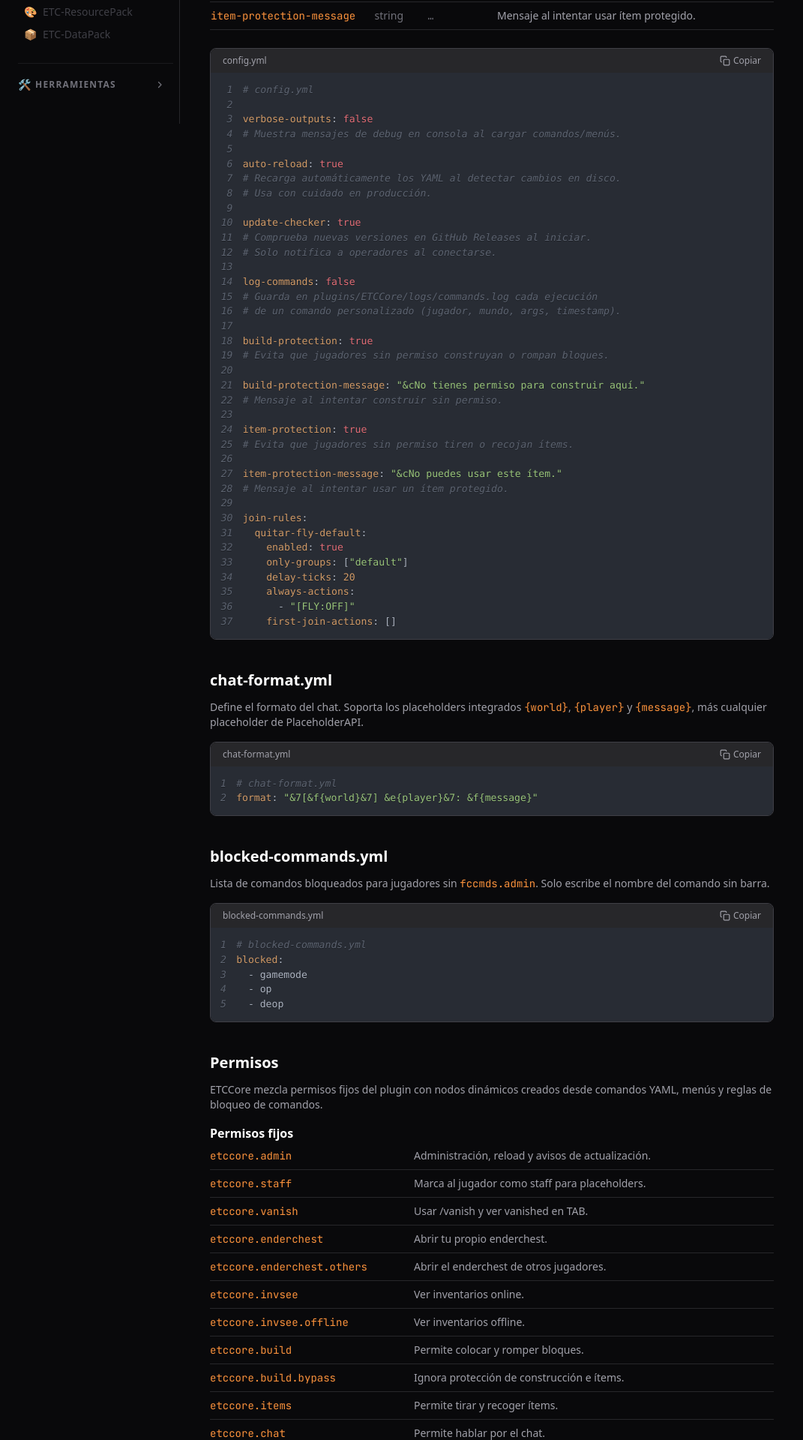
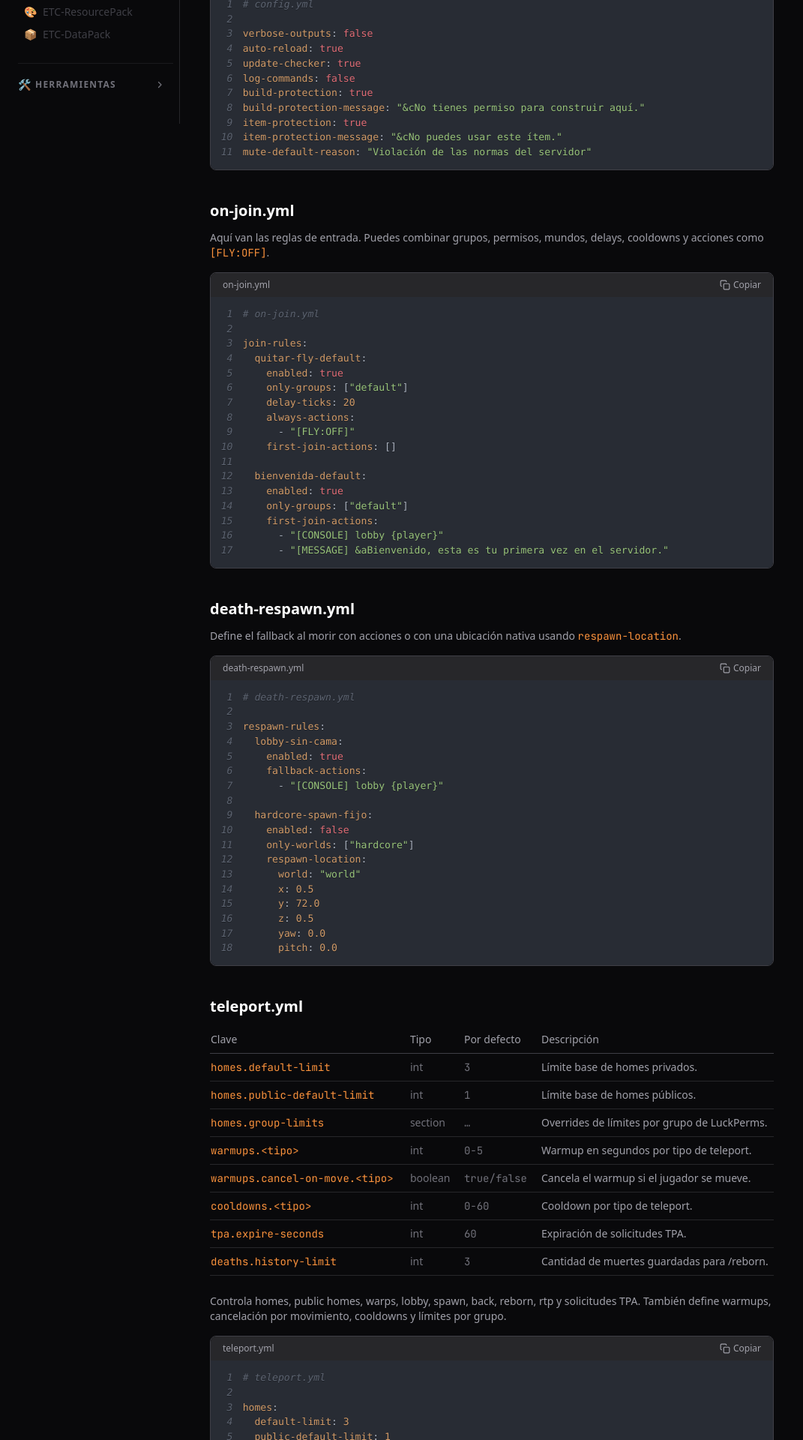
Before and after one commit to ETC-Minecraft/ETC-Minecraft-Docs, a React (Vite) app: page /etccore/config in a window 1280 px wide. Shown: the part 640-2560 px from the top of the page at 75% size, without its empty margins (0-1071 px from the left). Built offline with nearby package versions, Linux system fonts and the light colour scheme; the HTML template or start-up script is replaced by a standard one.

Commit message:
docs: separated config files, teleport system, playtime variables, updated permissions

```diff
--- a/src/pages/Actions.jsx
+++ b/src/pages/Actions.jsx
@@ -61,6 +61,10 @@ export default function Actions() {
         el listado completo de nodos disponibles está en <Link to="/etccore/config" className="text-brand-400 hover:underline">Configuración → Permisos</Link>.
       </div>
 
+      <div className="mb-6 rounded-lg border border-zinc-800 bg-zinc-900/60 p-4 text-sm text-zinc-300">
+        También puedes reutilizar variables automáticas como <code className="text-brand-400">{'{var:playtime.human}'}</code> y placeholders como <code className="text-brand-400">%etccore_playtime_human%</code> para mostrar horas jugadas en mensajes, títulos o menús.
+      </div>
+
       <h2 className="text-2xl font-bold text-white mt-8 mb-4">Referencia de acciones</h2>
       <div className="space-y-2">
         {actions.map(a => (
--- a/src/pages/Config.jsx
+++ b/src/pages/Config.jsx
@@ -4,31 +4,18 @@ const configYml = `
 # config.yml
 
 verbose-outputs: false
-# Muestra mensajes de debug en consola al cargar comandos/menús.
+auto-reload: true
+update-checker: true
+log-commands: false
+build-protection: true
+build-protection-message: "&cNo tienes permiso para construir aquí."
+item-protection: true
+item-protection-message: "&cNo puedes usar este ítem."
+mute-default-reason: "Violación de las normas del servidor"
+`
 
-auto-reload: true
-# Recarga automáticamente los YAML al detectar cambios en disco.
-# Usa con cuidado en producción.
-
-update-checker: true
-# Comprueba nuevas versiones en GitHub Releases al iniciar.
-# Solo notifica a operadores al conectarse.
-
-log-commands: false
-# Guarda en plugins/ETCCore/logs/commands.log cada ejecución
-# de un comando personalizado (jugador, mundo, args, timestamp).
-
-build-protection: true
-# Evita que jugadores sin permiso construyan o rompan bloques.
-
-build-protection-message: "&cNo tienes permiso para construir aquí."
-# Mensaje al intentar construir sin permiso.
-
-item-protection: true
-# Evita que jugadores sin permiso tiren o recojan ítems.
-
-item-protection-message: "&cNo puedes usar este ítem."
-# Mensaje al intentar usar un ítem protegido.
+const onJoinYml = `
+# on-join.yml
 
 join-rules:
   quitar-fly-default:
@@ -38,6 +25,87 @@ join-rules:
     always-actions:
       - "[FLY:OFF]"
     first-join-actions: []
+
+  bienvenida-default:
+    enabled: true
+    only-groups: ["default"]
+    first-join-actions:
+      - "[CONSOLE] lobby {player}"
+      - "[MESSAGE] &aBienvenido, esta es tu primera vez en el servidor."
+`
+
+const deathRespawnYml = `
+# death-respawn.yml
+
+respawn-rules:
+  lobby-sin-cama:
+    enabled: true
+    fallback-actions:
+      - "[CONSOLE] lobby {player}"
+
+  hardcore-spawn-fijo:
+    enabled: false
+    only-worlds: ["hardcore"]
+    respawn-location:
+      world: "world"
+      x: 0.5
+      y: 72.0
+      z: 0.5
+      yaw: 0.0
+      pitch: 0.0
+`
+
+const teleportYml = `
+# teleport.yml
+
+homes:
+  default-limit: 3
+  public-default-limit: 1
+  group-limits:
+    default:
+      private: 3
+      public: 1
+    vip:
+      private: 6
+      public: 2
+
+warmups:
+  home: 3
+  publichome: 3
+  warp: 3
+  lobby: 2
+  spawn: 2
+  back: 0
+  reborn: 0
+  rtp: 5
+  tpa: 3
+  tp-admin: 0
+  cancel-move-distance: 0.15
+  cancel-on-move:
+    home: true
+    warp: true
+    back: false
+    reborn: false
+    rtp: true
+
+cooldowns:
+  back: 10
+  reborn: 10
+  rtp: 60
+
+tpa:
+  expire-seconds: 60
+
+deaths:
+  history-limit: 3
+`
+
+const playtimeYml = `
+# playtime.yml
+
+enabled: true
+sync-interval-seconds: 60
+vars-prefix: "playtime"
 `
 
 const chatFmtYml = `
@@ -53,21 +121,31 @@ blocked:
   - deop
 `
 
-const sections = [
-  {
-    title: 'config.yml — opciones principales',
-    rows: [
-      ['verbose-outputs', 'boolean', 'false', 'Mensajes de debug en consola al cargar YAMLs.'],
+const tables = {
+  config: [
+    ['verbose-outputs', 'boolean', 'false', 'Mensajes de debug al cargar YAMLs.'],
     ['auto-reload', 'boolean', 'true', 'Recarga archivos automáticamente al detectar cambios.'],
-      ['update-checker', 'boolean', 'true', 'Notifica a OPs sobre nuevas versiones de ETCCore.'],
-      ['log-commands', 'boolean', 'false', 'Registra cada ejecución en logs/commands.log.'],
+    ['update-checker', 'boolean', 'true', 'Notifica a OPs sobre nuevas versiones.'],
+    ['log-commands', 'boolean', 'false', 'Registra ejecuciones en logs/commands.log.'],
     ['build-protection', 'boolean', 'true', 'Bloquea construcción a jugadores sin permiso.'],
-      ['build-protection-message', 'string', '…', 'Mensaje al intentar construir sin permiso.'],
-      ['item-protection', 'boolean', 'true', 'Bloquea tirar y recoger ítems a jugadores sin permiso.'],
-      ['item-protection-message', 'string', '…', 'Mensaje al intentar usar ítem protegido.'],
+    ['item-protection', 'boolean', 'true', 'Bloquea tirar y recoger ítems.'],
   ],
-  },
-]
+  teleport: [
+    ['homes.default-limit', 'int', '3', 'Límite base de homes privados.'],
+    ['homes.public-default-limit', 'int', '1', 'Límite base de homes públicos.'],
+    ['homes.group-limits', 'section', '…', 'Overrides de límites por grupo de LuckPerms.'],
+    ['warmups.<tipo>', 'int', '0-5', 'Warmup en segundos por tipo de teleport.'],
+    ['warmups.cancel-on-move.<tipo>', 'boolean', 'true/false', 'Cancela el warmup si el jugador se mueve.'],
+    ['cooldowns.<tipo>', 'int', '0-60', 'Cooldown por tipo de teleport.'],
+    ['tpa.expire-seconds', 'int', '60', 'Expiración de solicitudes TPA.'],
+    ['deaths.history-limit', 'int', '3', 'Cantidad de muertes guardadas para /reborn.'],
+  ],
+  playtime: [
+    ['enabled', 'boolean', 'true', 'Activa o desactiva la sincronización automática.'],
+    ['sync-interval-seconds', 'int', '60', 'Cada cuánto se sincroniza el playtime.'],
+    ['vars-prefix', 'string', 'playtime', 'Prefijo usado para variables persistentes.'],
+  ],
+}
 
 const permissionGroups = [
   {
@@ -76,16 +154,27 @@ const permissionGroups = [
       ['etccore.admin', 'Administración, reload y avisos de actualización.'],
       ['etccore.staff', 'Marca al jugador como staff para placeholders.'],
       ['etccore.vanish', 'Usar /vanish y ver vanished en TAB.'],
-      ['etccore.enderchest', 'Abrir tu propio enderchest.'],
-      ['etccore.enderchest.others', 'Abrir el enderchest de otros jugadores.'],
-      ['etccore.invsee', 'Ver inventarios online.'],
-      ['etccore.invsee.offline', 'Ver inventarios offline.'],
       ['etccore.build', 'Permite colocar y romper bloques.'],
-      ['etccore.build.bypass', 'Ignora protección de construcción e ítems.'],
       ['etccore.items', 'Permite tirar y recoger ítems.'],
-      ['etccore.chat', 'Permite hablar por el chat.'],
       ['etccore.mute', 'Permite usar /mute y /unmute.'],
-      ['etccore.cmdblock.bypass', 'Ignora blocked-commands.yml.'],
+      ['etccore.home', 'Usar /home, /homes y /homelist.'],
+      ['etccore.sethome', 'Usar /sethome y /edithome.'],
+      ['etccore.delhome', 'Usar /delhome.'],
+      ['etccore.publichome', 'Usar /publichome y /publichomelist.'],
+      ['etccore.warp', 'Usar /warp, /warps y /warplist.'],
+      ['etccore.warp.manage', 'Crear, editar y borrar warps.'],
+      ['etccore.lobby', 'Usar /lobby.'],
+      ['etccore.lobby.set', 'Definir el lobby.'],
+      ['etccore.spawn', 'Usar /spawn.'],
+      ['etccore.spawn.set', 'Definir el spawn.'],
+      ['etccore.back', 'Volver a la última ubicación guardada.'],
+      ['etccore.reborn', 'Volver a una muerte guardada y usar /deathlist.'],
+      ['etccore.rtp', 'Usar /rtp.'],
+      ['etccore.tpa', 'Solicitudes de teletransporte.'],
+      ['etccore.tpaall', 'Enviar solicitud masiva con /tpaall.'],
+      ['etccore.tpadmin', 'Comandos administrativos de teleport.'],
+      ['etccore.teleport.warmup.bypass', 'Ignora warmups de teletransporte.'],
+      ['etccore.teleport.cooldown.bypass', 'Ignora cooldowns de teletransporte.'],
     ],
   },
   {
@@ -94,23 +183,15 @@ const permissionGroups = [
       ['etccore.commands.<nombre>', 'Se crea por cada comando YAML cargado.'],
       ['etccore.menus.<nombre>', 'Se crea por cada menú cargado.'],
       ['etccore.allow.<comando>', 'Permite un comando concreto en blocked-commands.yml.'],
-      ['permission: nodo.libre', 'Nodo personalizado que tú definas dentro de un comando YAML.'],
+      ['etccore.home.limit.<n>', 'Amplía el límite de homes privados por permiso.'],
+      ['etccore.publichome.limit.<n>', 'Amplía el límite de homes públicos por permiso.'],
+      ['permission: nodo.libre', 'Nodo personalizado definido dentro de un comando YAML.'],
     ],
   },
 ]
 
-export default function Config() {
+function SettingsTable({ rows }) {
   return (
-    <div>
-      <h1 className="text-3xl font-bold text-white mb-2">Configuración</h1>
-      <p className="text-zinc-400 mb-8">
-        ETCCore usa tres archivos de configuración principales en{' '}
-        <code className="text-brand-400">plugins/ETCCore/</code>.
-        Todos se recargan con <code className="text-brand-400">/fccmds reload</code>.
-      </p>
-
-      <h2 className="text-xl font-bold text-white mb-3">config.yml</h2>
-
     <div className="overflow-x-auto mb-6">
       <table className="w-full text-sm border-collapse">
         <thead>
@@ -122,7 +203,7 @@ export default function Config() {
           </tr>
         </thead>
         <tbody>
-            {sections[0].rows.map(([key, type, def, desc]) => (
+          {rows.map(([key, type, def, desc]) => (
             <tr key={key} className="border-b border-zinc-800">
               <td className="py-2 pr-4"><code className="text-brand-400">{key}</code></td>
               <td className="py-2 pr-4 text-zinc-500">{type}</td>
@@ -133,28 +214,63 @@ export default function Config() {
         </tbody>
       </table>
     </div>
+  )
+}
 
+export default function Config() {
+  return (
+    <div>
+      <h1 className="text-3xl font-bold text-white mb-2">Configuración</h1>
+      <p className="text-zinc-400 mb-8">
+        ETCCore separa la configuración por sistema en <code className="text-brand-400">plugins/ETCCore/</code>.
+        Todos los archivos se recargan con <code className="text-brand-400">/etccore reload</code>.
+      </p>
+
+      <h2 className="text-xl font-bold text-white mb-3">config.yml</h2>
+      <SettingsTable rows={tables.config} />
       <CodeBlock code={configYml} title="config.yml" />
+
+      <h2 className="text-xl font-bold text-white mt-10 mb-3">on-join.yml</h2>
+      <p className="text-zinc-400 mb-3 text-sm">
+        Aquí van las reglas de entrada. Puedes combinar grupos, permisos, mundos, delays, cooldowns y acciones como <code className="text-brand-400">[FLY:OFF]</code>.
+      </p>
+      <CodeBlock code={onJoinYml} title="on-join.yml" />
+
+      <h2 className="text-xl font-bold text-white mt-10 mb-3">death-respawn.yml</h2>
+      <p className="text-zinc-400 mb-3 text-sm">
+        Define el fallback al morir con acciones o con una ubicación nativa usando <code className="text-brand-400">respawn-location</code>.
+      </p>
+      <CodeBlock code={deathRespawnYml} title="death-respawn.yml" />
+
+      <h2 className="text-xl font-bold text-white mt-10 mb-3">teleport.yml</h2>
+      <SettingsTable rows={tables.teleport} />
+      <p className="text-zinc-400 mb-3 text-sm">
+        Controla homes, public homes, warps, lobby, spawn, back, reborn, rtp y solicitudes TPA. También define warmups, cancelación por movimiento, cooldowns y límites por grupo.
+      </p>
+      <CodeBlock code={teleportYml} title="teleport.yml" />
+
+      <h2 className="text-xl font-bold text-white mt-10 mb-3">playtime.yml</h2>
+      <SettingsTable rows={tables.playtime} />
+      <p className="text-zinc-400 mb-3 text-sm">
+        Sincroniza el tiempo jugado a variables persistentes como <code className="text-brand-400">playtime.seconds</code> y <code className="text-brand-400">playtime.human</code>.
+      </p>
+      <CodeBlock code={playtimeYml} title="playtime.yml" />
 
       <h2 className="text-xl font-bold text-white mt-10 mb-3">chat-format.yml</h2>
       <p className="text-zinc-400 mb-3 text-sm">
-        Define el formato del chat. Soporta los placeholders integrados{' '}
-        <code className="text-brand-400">{'{world}'}</code>,{' '}
-        <code className="text-brand-400">{'{player}'}</code> y{' '}
-        <code className="text-brand-400">{'{message}'}</code>, más cualquier placeholder de PlaceholderAPI.
+        Define el formato del chat. Soporta <code className="text-brand-400">{'{world}'}</code>, <code className="text-brand-400">{'{player}'}</code>, <code className="text-brand-400">{'{message}'}</code> y placeholders de PlaceholderAPI.
       </p>
       <CodeBlock code={chatFmtYml} title="chat-format.yml" />
 
       <h2 className="text-xl font-bold text-white mt-10 mb-3">blocked-commands.yml</h2>
       <p className="text-zinc-400 mb-3 text-sm">
-        Lista de comandos bloqueados para jugadores sin <code className="text-brand-400">fccmds.admin</code>.
-        Solo escribe el nombre del comando sin barra.
+        Lista de comandos bloqueados. Solo escribe el nombre sin barra.
       </p>
       <CodeBlock code={blockedYml} title="blocked-commands.yml" />
 
       <h2 id="permisos-etccore" className="text-xl font-bold text-white mt-10 mb-3">Permisos</h2>
       <p className="text-zinc-400 mb-4 text-sm">
-        ETCCore mezcla permisos fijos del plugin con nodos dinámicos creados desde comandos YAML, menús y reglas de bloqueo de comandos.
+        ETCCore mezcla permisos fijos con nodos dinámicos creados desde comandos YAML, menús, bloqueos y límites de homes.
       </p>
       <div className="space-y-8">
         {permissionGroups.map(group => (
@@ -163,7 +279,7 @@ export default function Config() {
             <div className="space-y-2">
               {group.rows.map(([perm, desc]) => (
                 <div key={perm} className="flex gap-4 border-b border-zinc-800 pb-2 text-sm">
-                  <code className="text-brand-400 w-64 shrink-0">{perm}</code>
+                  <code className="text-brand-400 w-72 shrink-0">{perm}</code>
                   <span className="text-zinc-400">{desc}</span>
                 </div>
               ))}
@@ -175,7 +291,7 @@ export default function Config() {
       <h3 className="text-white font-semibold mt-8 mb-2">Ejemplos rápidos de LuckPerms</h3>
       <CodeBlock
         title="LuckPerms"
-        code={`/lp group terricola permission set etccore.build true\n/lp group terricola permission set etccore.items true\n/lp group terricola permission set etccore.allow.lobby true\n/lp group default permission set etccore.commands.kit false\n/lp group vip permission set etccore.menus.tienda true`}
+        code={`/lp group terricola permission set etccore.build true\n/lp group terricola permission set etccore.items true\n/lp group terricola permission set etccore.allow.lobby true\n/lp group default permission set etccore.commands.kit false\n/lp group vip permission set etccore.menus.tienda true\n/lp group vip permission set etccore.home.limit.6 true\n/lp group owner permission set etccore.teleport.warmup.bypass true`}
       />
     </div>
   )
--- a/src/pages/Variables.jsx
+++ b/src/pages/Variables.jsx
@@ -23,8 +23,16 @@ actions:
   - "[MESSAGE] &7Tu Discord guardado: &f{var:nombre}"
 `
 
+const playtimeExample = `
+actions:
+  - "[MESSAGE] &7Llevas &f{var:playtime.human} &7jugados."
+  - "[IF var:playtime.hours>=5] [MESSAGE] &aYa superaste las 5 horas en el servidor."
+`
+
 const placeholders = [
   ['{var:nombre}',   'Valor de la variable "nombre" del jugador'],
+  ['{var:playtime.seconds}', 'Tiempo jugado sincronizado automáticamente en segundos'],
+  ['{var:playtime.human}', 'Tiempo jugado formateado, por ejemplo 2h 15m 4s'],
   ['{player}',       'Nombre del jugador'],
   ['{world}',        'Nombre del mundo'],
   ['{x} {y} {z}',   'Coordenadas enteras'],
@@ -65,6 +73,16 @@ export default function Variables() {
         ))}
       </div>
 
+      <h2 className="text-xl font-bold text-white mt-10 mb-3">Playtime automático</h2>
+      <p className="text-zinc-400 mb-3">
+        ETCCore puede sincronizar automáticamente el tiempo jugado de cada jugador con <code className="text-brand-400">playtime.yml</code>.
+        Por defecto genera las variables <code className="text-brand-400">playtime.ticks</code>, <code className="text-brand-400">playtime.seconds</code>, <code className="text-brand-400">playtime.minutes</code>, <code className="text-brand-400">playtime.hours</code>, <code className="text-brand-400">playtime.days</code> y <code className="text-brand-400">playtime.human</code>.
+      </p>
+      <CodeBlock code={playtimeExample} title="usar playtime en acciones" />
+
+      <h3 className="text-white font-semibold mt-8 mb-2">Placeholders ETCCore para PlaceholderAPI</h3>
+      <CodeBlock title="PlaceholderAPI" code={`%etccore_playtime_ticks%\n%etccore_playtime_seconds%\n%etccore_playtime_human%`} />
+
       <div className="mt-8 p-4 bg-zinc-900 border border-zinc-700 rounded-lg">
         <p className="text-sm text-zinc-400">
           <strong className="text-zinc-200">Tip:</strong> Las expresiones matemáticas simples funcionan al asignar variables:
```
Also changed, not shown: src/lib/nav.js. Lines whose indentation alone changed are shown as unchanged.
